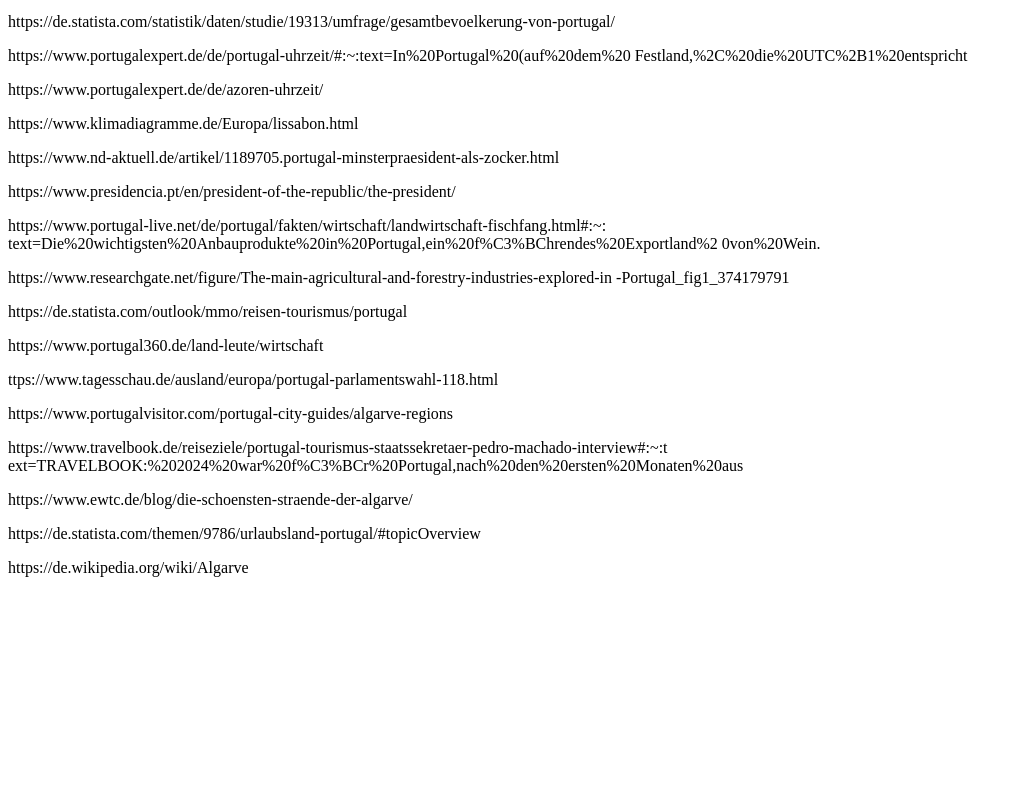
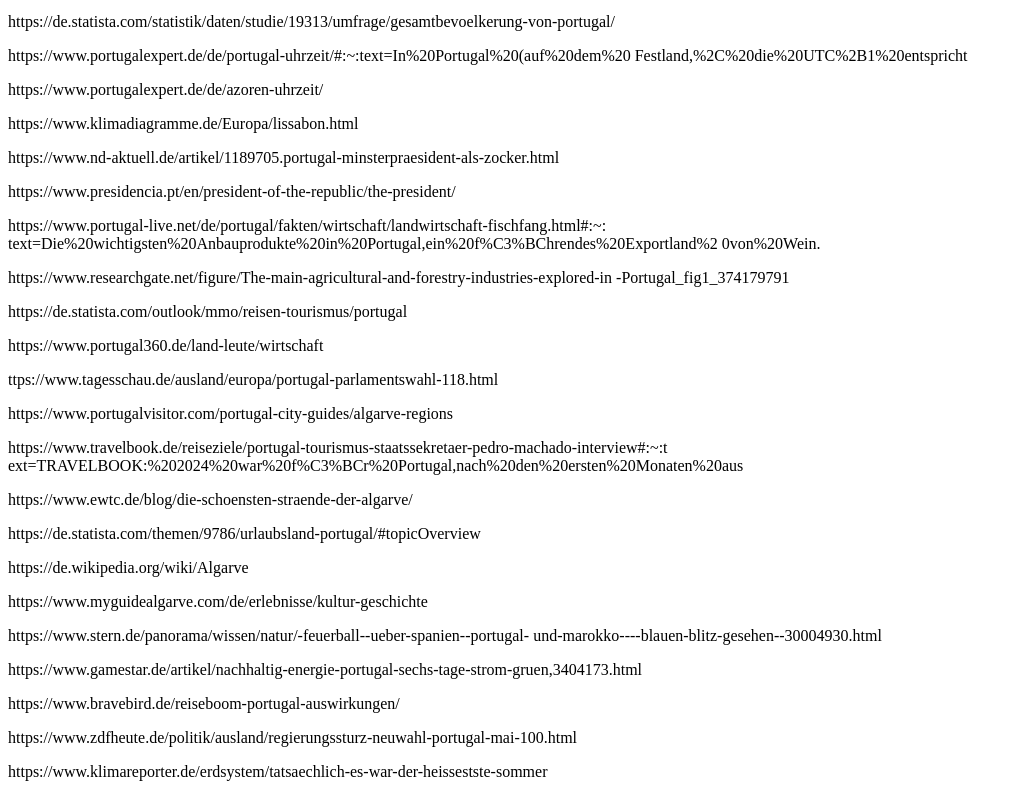
Before and after one commit to Fynnsp/ekref-portugal8j2hj-, a plain HTML site: page index.html in a window 1280 px wide. Shown: the part 862-1659 px from the top of the page, without its empty margins (0-1023 px from the left). Before the commit the page ends 1455 px from the top, so only its background shows below. Drawn offline with Linux system fonts and the light colour scheme.

Commit message:
Update index.html

```diff
--- a/index.html
+++ b/index.html
@@ -58,6 +58,13 @@ Erstelle mir ein Balkendiagramm zu den jählichen ernten von Portugal es sollen
     <p>https://www.ewtc.de/blog/die-schoensten-straende-der-algarve/</p>
     <p>https://de.statista.com/themen/9786/urlaubsland-portugal/#topicOverview</p>
     <p>https://de.wikipedia.org/wiki/Algarve</p>
+    <p>https://www.myguidealgarve.com/de/erlebnisse/kultur-geschichte</p>
+    <p>https://www.stern.de/panorama/wissen/natur/-feuerball--ueber-spanien--portugal-
+        und-marokko----blauen-blitz-gesehen--30004930.html</p>
+    <p>https://www.gamestar.de/artikel/nachhaltig-energie-portugal-sechs-tage-strom-gruen,3404173.html</p>
+    <p>https://www.bravebird.de/reiseboom-portugal-auswirkungen/</p>
+    <p>https://www.zdfheute.de/politik/ausland/regierungssturz-neuwahl-portugal-mai-100.html</p>
+    <p>https://www.klimareporter.de/erdsystem/tatsaechlich-es-war-der-heissestste-sommer</p>
 
 
 </body>
```
